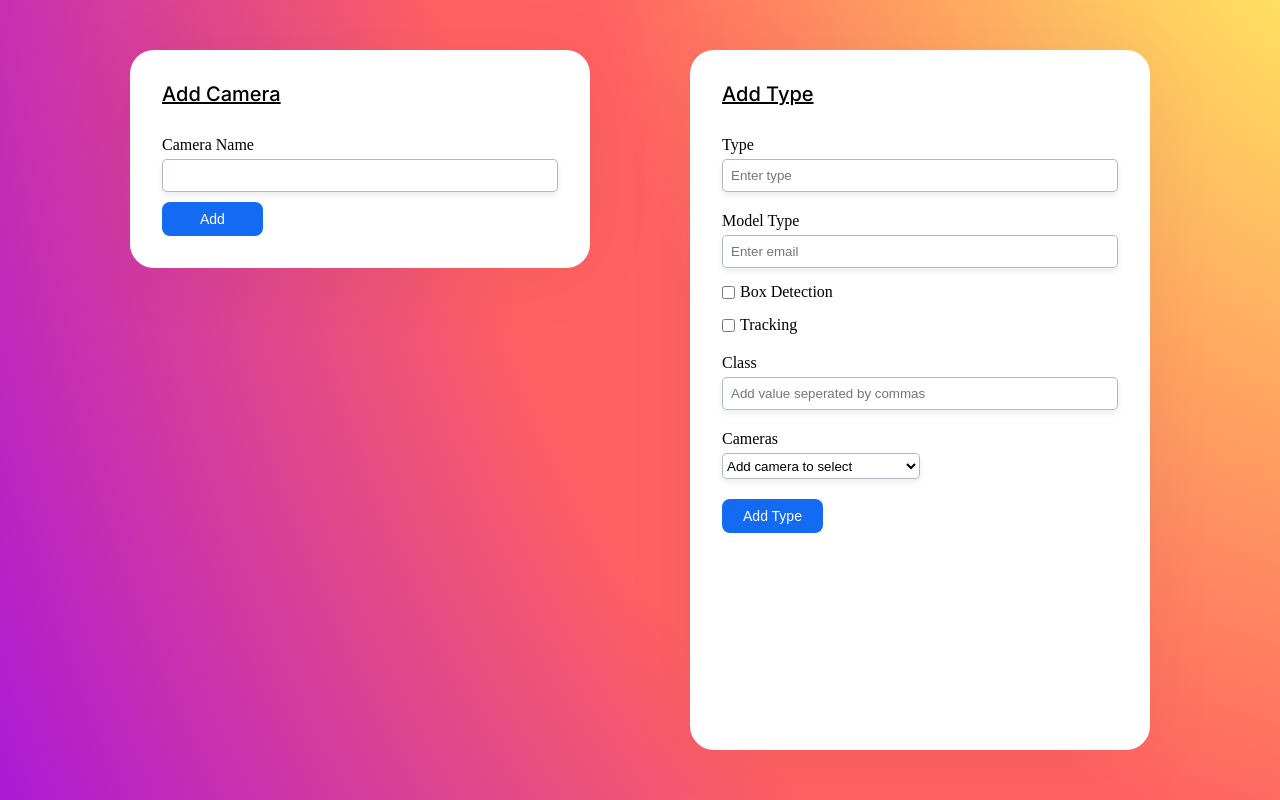
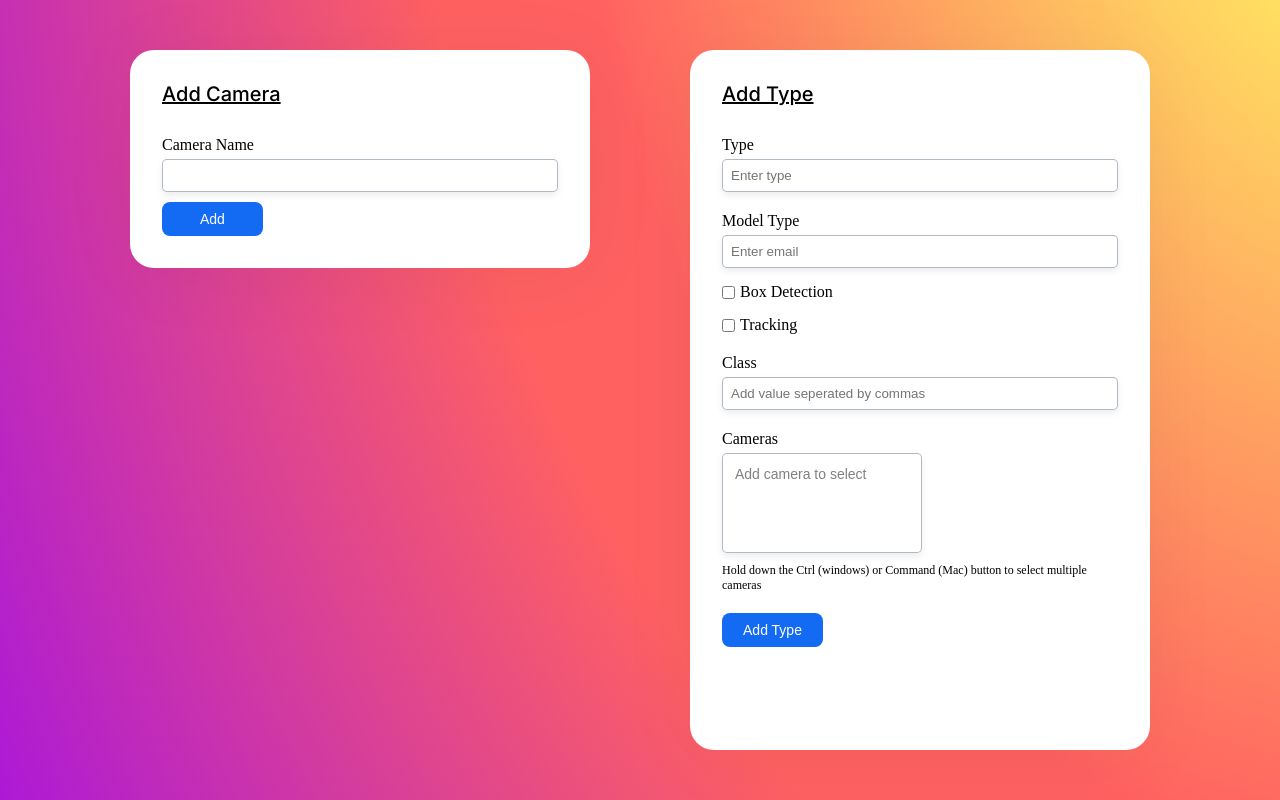
Before and after one commit to sukriti-singh13/Senquire_form, a React (Vite) app: page / in a window 1280 px wide. Built offline with nearby package versions, Linux system fonts and the light colour scheme.

Commit message:
object type added

```diff
--- a/src/components/element.jsx
+++ b/src/components/element.jsx
@@ -2,7 +2,6 @@ import React from "react";
 import Checkbox from "./elements/Checkbox";
 import Input from "./elements/Input";
 import Select from "./elements/Select";
-
 
 const Element = ({
   field: {
@@ -28,6 +27,7 @@ const Element = ({
       );
     case "select":
       return (
+        <>
           <Select
             field_id={field_id}
             field_label={field_label}
@@ -36,6 +36,11 @@ const Element = ({
             field_options={field_options}
             handleElements={(val) => handleElements(val)}
           />
+          <p className="instruction">
+            Hold down the Ctrl (windows) or Command (Mac) button to select
+            multiple cameras
+          </p>
+        </>
       );
     case "checkbox":
       return (
--- a/src/components/elements/Select.jsx
+++ b/src/components/elements/Select.jsx
@@ -1,17 +1,31 @@
 import React, { useState } from "react";
 
 const Select = ({ field_label, field_options, handleElements }) => {
-  const [val, setVal] = useState("");
+  // const [val, setVal] = useState("");
+  // const handleInput = (e) => {
+  //   const inputValue = e.target.value;
+  //   setVal(inputValue);
+  //   handleElements(inputValue);
+  // };
+  const [selectedValues, setSelectedValues] = useState([]);
+
   const handleInput = (e) => {
-    const inputValue = e.target.value;
-    setVal(inputValue);
-    handleElements(inputValue);
+    const selectedOptions = Array.from(
+      e.target.selectedOptions,
+      (option) => option.value
+    );
+    setSelectedValues(selectedOptions);
+    handleElements(selectedOptions);
   };
   return (
     <div className="user_input">
       <label>{field_label}</label>
-      <select value={val} onChange={(e) => handleInput(e)}>
-        <option>Add camera to select</option>
+      <select
+        multiple={true}
+        value={selectedValues}
+        onChange={(e) => handleInput(e)}
+      >
+        <option disabled>Add camera to select</option>
         {field_options &&
           field_options.length > 0 &&
           field_options.map((option, i) => (
--- a/src/forms/Sub_config.jsx
+++ b/src/forms/Sub_config.jsx
@@ -22,8 +22,19 @@ const Sub_config = () => {
     resetState();
   }, []);
 
-  const handleElements = (val, field) => {
-    setSubConfig({ ...subConfig, [field]: val });
+  const handleElements = (val, field, field_type) => {
+    let updatedValue = val;
+    if (field_type === "select") {
+      updatedValue = {}; // Initialize as empty object
+      val.forEach((item) => {
+        updatedValue[item] = {}; // Convert array value to object key with empty object value
+      });
+    }
+
+    setSubConfig({
+      ...subConfig,
+      [field]: updatedValue,
+    });
   };
   const handleNewSubConfig = () => {
     if (subConfig.type) {
@@ -53,7 +64,9 @@ const Sub_config = () => {
             <Element
               key={id}
               field={field}
-              handleElements={(val) => handleElements(val, field.field_id)}
+              handleElements={(val) =>
+                handleElements(val, field.field_id, field.field_type)
+              }
             />
           ))}
 
--- a/src/styles/index.scss
+++ b/src/styles/index.scss
@@ -76,13 +76,26 @@ select {
   width: 50%;
   height: 26px;
   padding: 0;
+  height:100%;
+  padding:.5rem;
 }
 .error {
   color: red;
   font-size: 16px;
   margin-top: 10px;
 }
-
+.instruction{
+  margin-top: 10px;
+  font-size: 12px;
+}
+select{
+  height:100px;
+  width:200px;
+}
+select option{
+  padding:4px;
+  font-size: 14px;
+}
 @media screen and (max-width:600px) {
   .main_container {
     min-height: 100vh;
```
Lines whose indentation alone changed are shown as unchanged.
